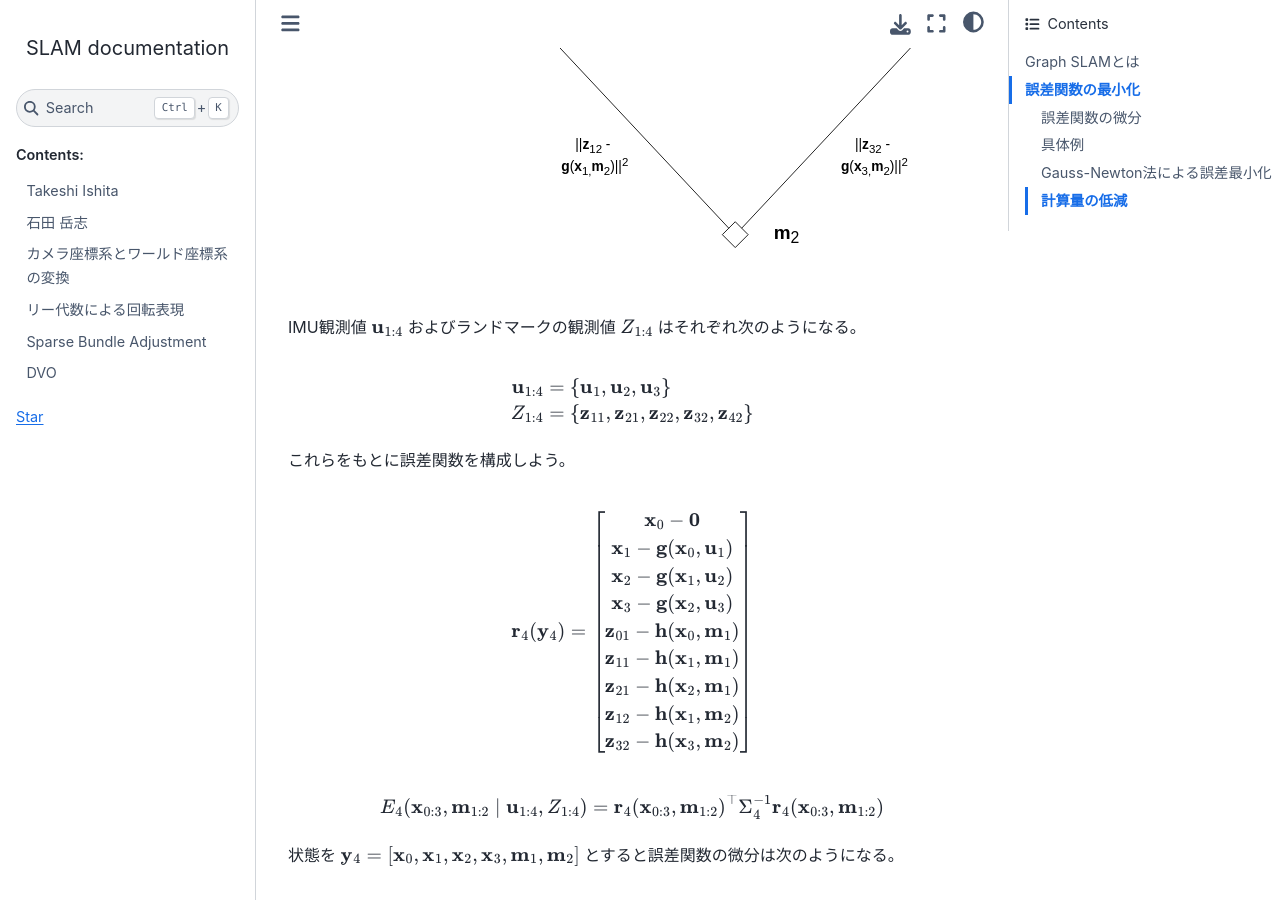
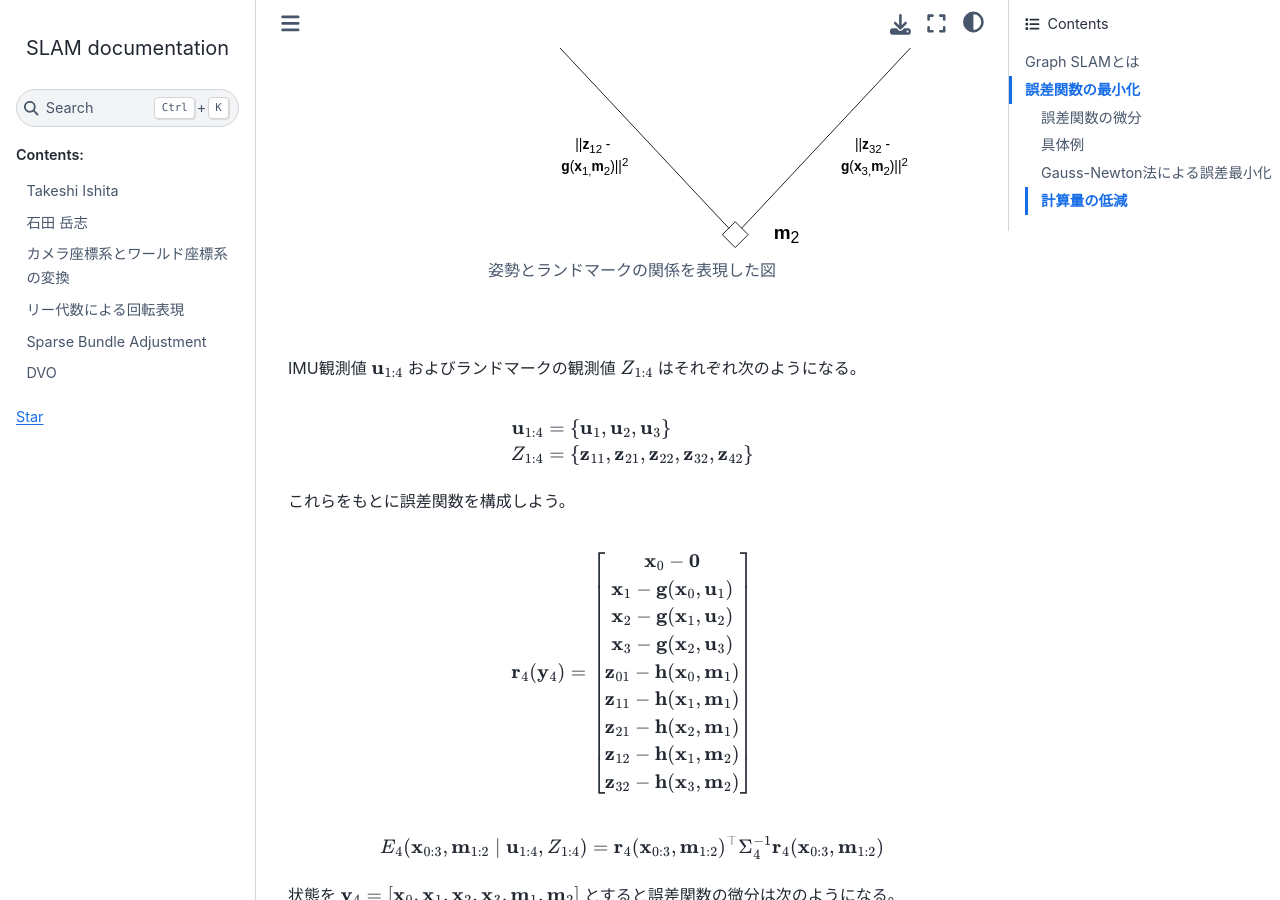
Before and after one commit to IshitaTakeshi/ishitatakeshi.github.io, a Sphinx documentation site: the page built from source/graph-slam.rst, in a window 1280 px wide and 900 px high, scrolled down 8563 px. Built offline with Sphinx 7.4.7 and the Sphinx Book theme 1.1.4, drawn with Linux system fonts in a browser that asks for light colours; some of the changed text lies outside the part shown.

Commit message:
Use numref to refenece to the figure

```diff
--- a/source/graph-slam.rst
+++ b/source/graph-slam.rst
@@ -324,8 +324,12 @@
 
 姿勢とランドマークの関係を図で表すとこのようになる。
 
+.. _examplegraph:
+
 .. figure:: images/example-slam-graph.svg
-    :name: examplegraph
+  :align: center
+
+  姿勢とランドマークの関係を表現した図
 
 |
 
```
Also changed, not shown: other parts of source/graph-slam.rst (+1 -1 lines).
